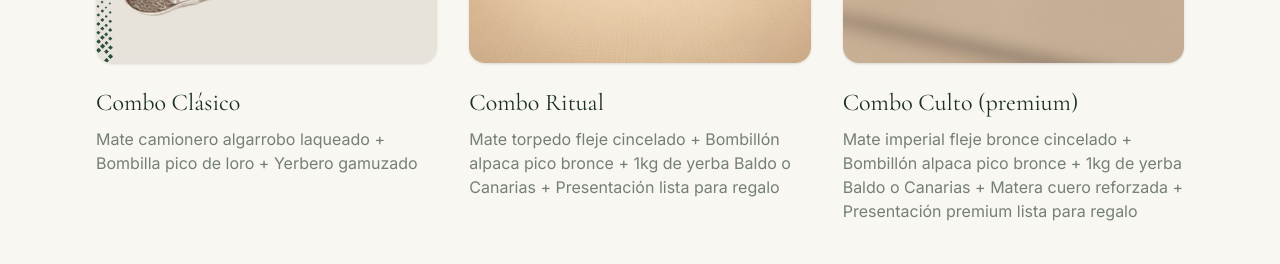
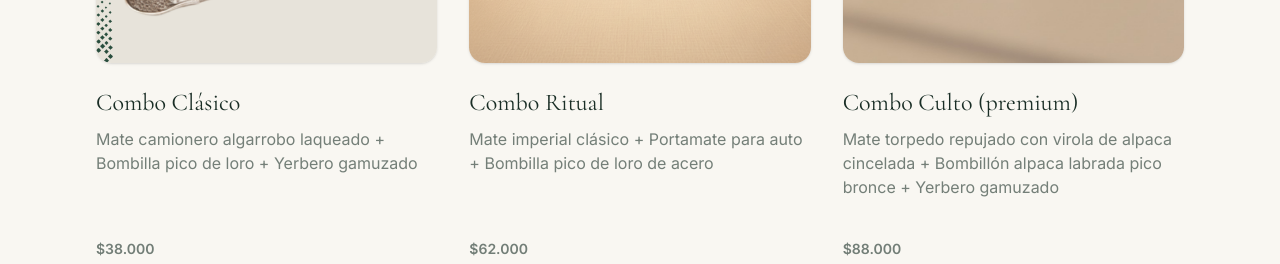
Before and after one commit to miliotero/CULTO-MATERO, a React (Vite) app: page / in a window 1280 px wide. Shown: the part 1480-1744 px from the top of the page. Built offline with nearby package versions, Linux system fonts and the light colour scheme.

Commit message:
Update App.tsx

```diff
--- a/src/App.tsx
+++ b/src/App.tsx
@@ -21,7 +21,7 @@ const combos = [
   {
     id: "combo-clasico",
     name: "Combo Clásico",
-    price: "$35.000",
+    price: "$38.000",
     description: "Mate camionero algarrobo laqueado + Bombilla pico de loro + Yerbero gamuzado",
     image: "/combo_clasico.png",
   },
@@ -29,14 +29,14 @@ const combos = [
     id: "regalo-especial",
     name: "Combo Ritual",
     price: "$62.000",
-    description: "Mate torpedo fleje cincelado + Bombillón alpaca pico bronce + 1kg de yerba Baldo o Canarias + Presentación lista para regalo",
+    description: "Mate imperial clásico + Portamate para auto + Bombilla pico de loro de acero",
     image: "/combo_ritual.png",
   },
   {
     id: "combo-premium",
     name: "Combo Culto (premium)",
-    price: "$99.000",
-    description: "Mate imperial fleje bronce cincelado + Bombillón alpaca pico bronce + 1kg de yerba Baldo o Canarias + Matera cuero reforzada + Presentación premium lista para regalo",
+    price: "$88.000",
+    description: "Mate torpedo repujado con virola de alpaca cincelada + Bombillón alpaca labrada pico bronce + Yerbero gamuzado",
     image: "/combo_culto.png",
   },
 ];
@@ -47,7 +47,7 @@ const categories = [
   {
     name: "Yerbas",
     desc: "Selección orgánica y premium",
-    price: "$3.500",
+    price: "$4.000",
     image: "/productos_yerba.png",
     link: "https://canva.link/7j4lzq4lnb22djs",
     buttonText: "ver yerbas"
@@ -55,7 +55,7 @@ const categories = [
   {
     name: "Mates",
     desc: "Trabajados artesanalmente",
-    price: "$18.000",
+    price: "$15.000",
     image: "/productos_mates.png",
     link: "https://canva.link/ihwk6izxj8ob0w0",
     buttonText: "ver mates"
@@ -63,7 +63,7 @@ const categories = [
   {
     name: "Bombillas",
     desc: "Acero y alpaca",
-    price: "$4.000",
+    price: "$5.000",
     image: "/productos_bombilla.png",
     link: "https://canva.link/4irkozew267jqz4",
     buttonText: "ver bombillas"
@@ -71,7 +71,7 @@ const categories = [
   {
     name: "Materas",
     desc: "Diseño minimalista en cuero",
-    price: "$15.000",
+    price: "$20.000",
     image: "/productos_matera.png",
     link: "https://canva.link/wcy7pztk5i5glhs",
     buttonText: "ver materas"
@@ -95,7 +95,7 @@ export default function App() {
 
   const openWhatsApp = (productName?: string) => {
     const message = productName
-      ? `Hola! Me interesa el ${productName}. ¿Me podés dar más info?`
+      ? `Hola! Me interesan ${productName}. ¿Me podés dar más info?`
       : "Hola! Me interesa conocer más sobre sus productos. ¿Me podrían asesorar?";
     window.open(`https://wa.me/${WHATSAPP_NUMBER}?text=${encodeURIComponent(message)}`, "_blank");
   };
```
